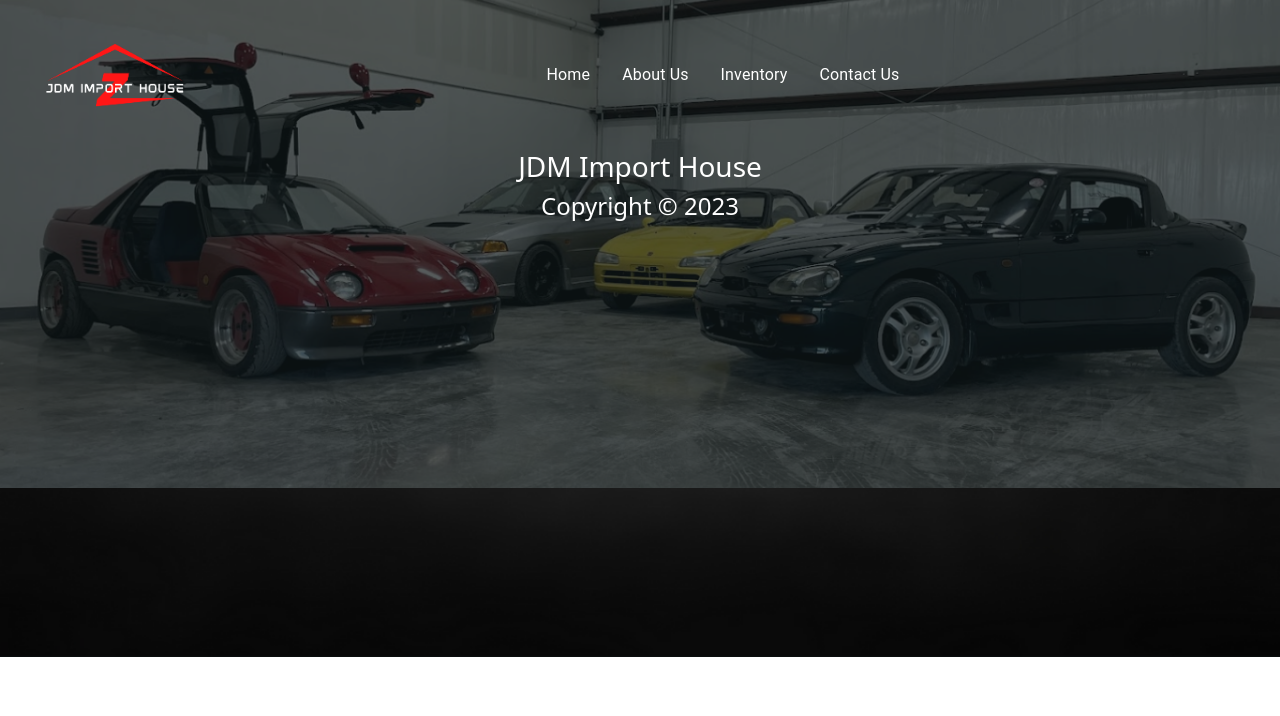
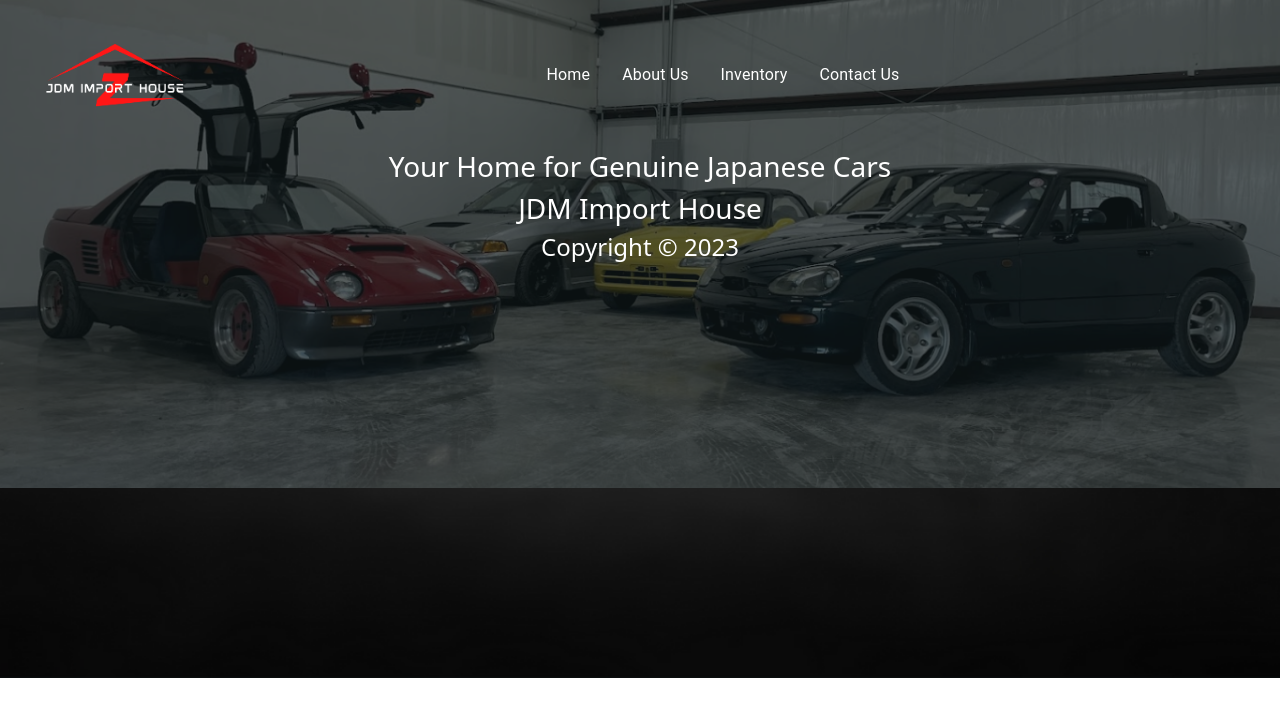
Before and after one commit to samkcrespo/auto-sales-site, a React (Create React App) app in the folder client/: page / in a window 1280 px wide. Shown: the top 716 px of the page. Built offline with nearby package versions, Linux system fonts and the light colour scheme.

Commit message:
add H3 to home page

```diff
--- a/client/src/components/Home.js
+++ b/client/src/components/Home.js
@@ -6,7 +6,7 @@
 function Home() {
   return (
     <div>
-    <div>
+    <div><h3>Your Home for Genuine Japanese Cars</h3>
    <img src={transparentcars} alt="JDM Import House Garage" style={{ width: '100%', position: 'absolute', top: 0, left: 0, zIndex: -1  }} />
       </div>
         {/* <div style={{ position: 'relative', zIndex: 4 }}>
```
